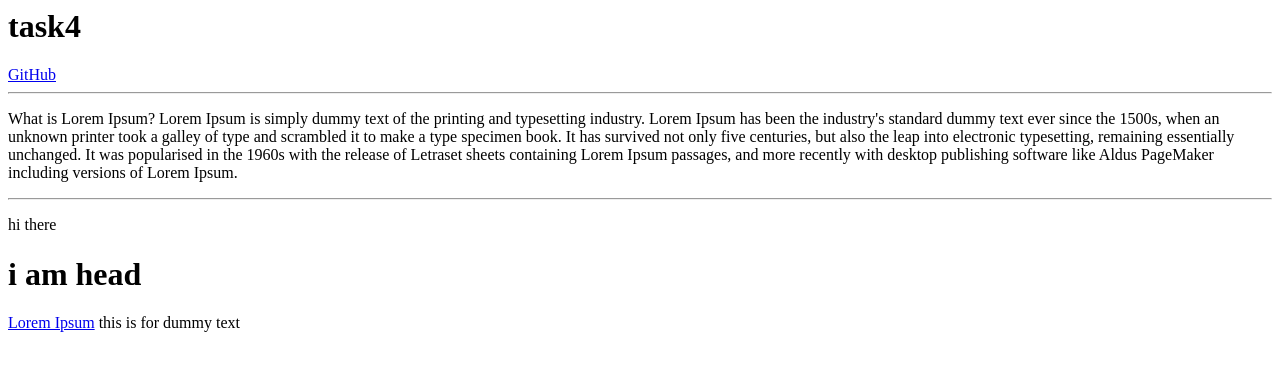
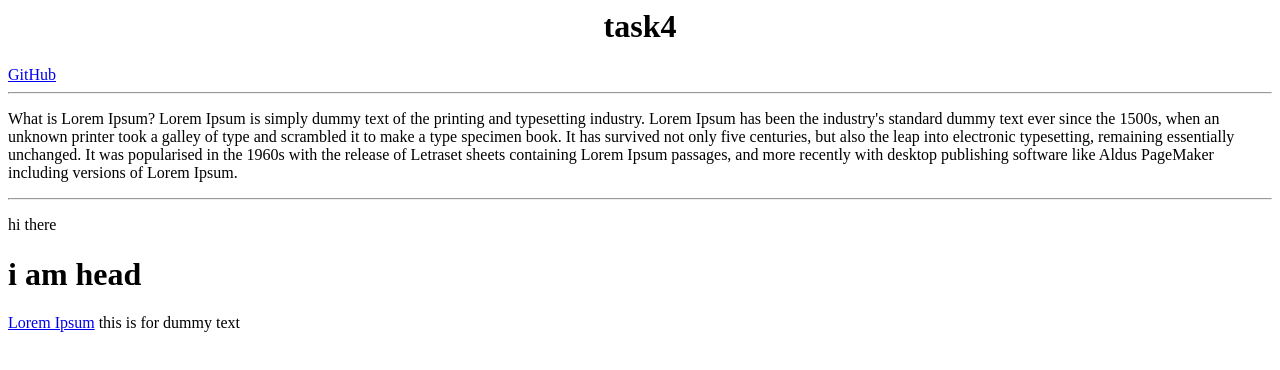
Before and after one commit to Haladieabs/HTML_CSS_Task, a plain HTML site: page task_14_6/task5.html in a window 1280 px wide. Drawn offline with Linux system fonts and the light colour scheme.

Commit message:
finish task

```diff
--- a/task_14_6/task5.html
+++ b/task_14_6/task5.html
@@ -1,7 +1,9 @@
 <html>
     <head><title>task5</title></head>
     <body>
-        <h1><div style=" text-align: center;"></div>task4</h1>
+        <div style=" text-align: center;">
+        <h1>task4</h1>
+    </div>
         <a href="https://github.com/">GitHub</a>
         <hr>
         <p>What is Lorem Ipsum?
```
